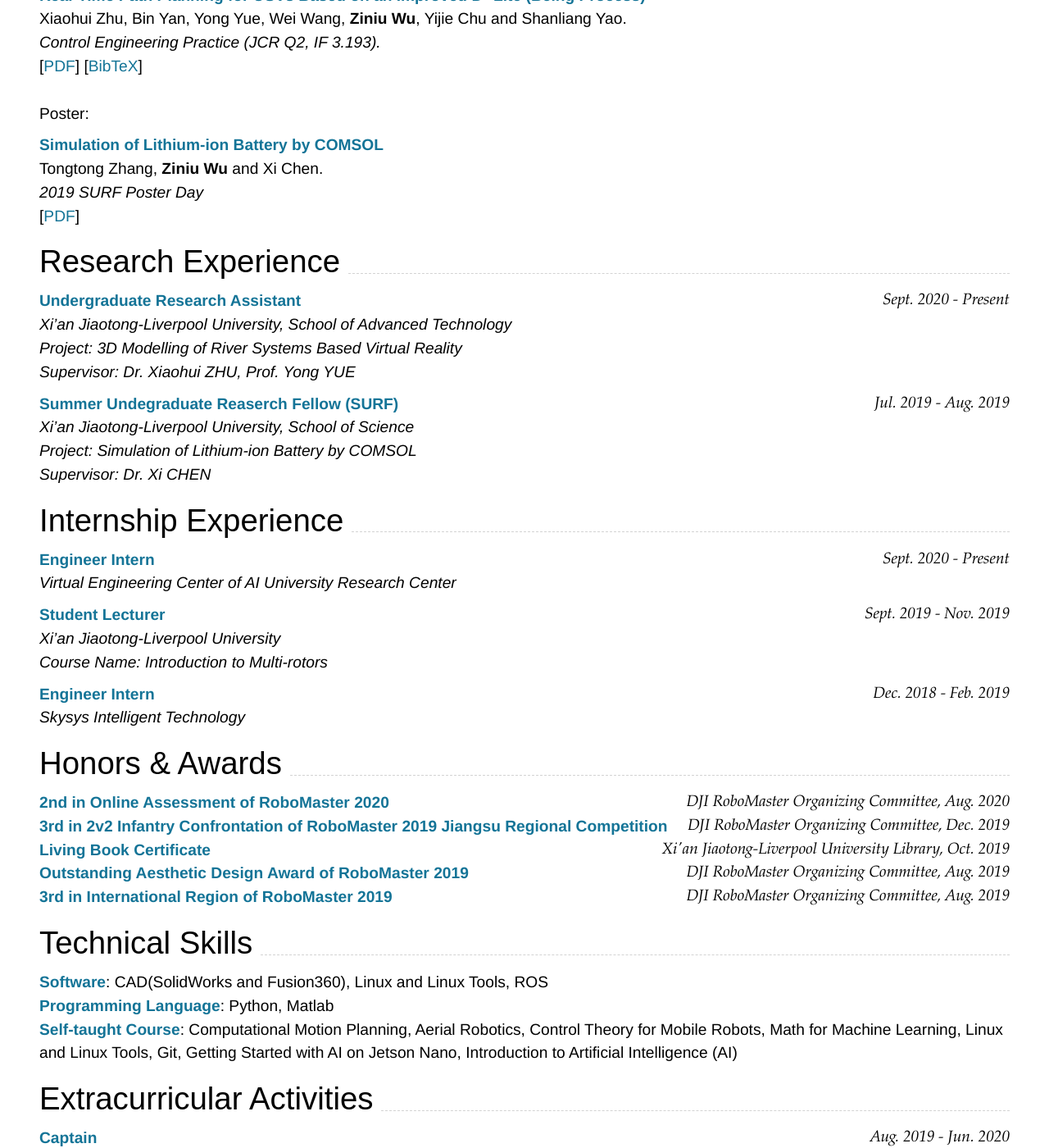
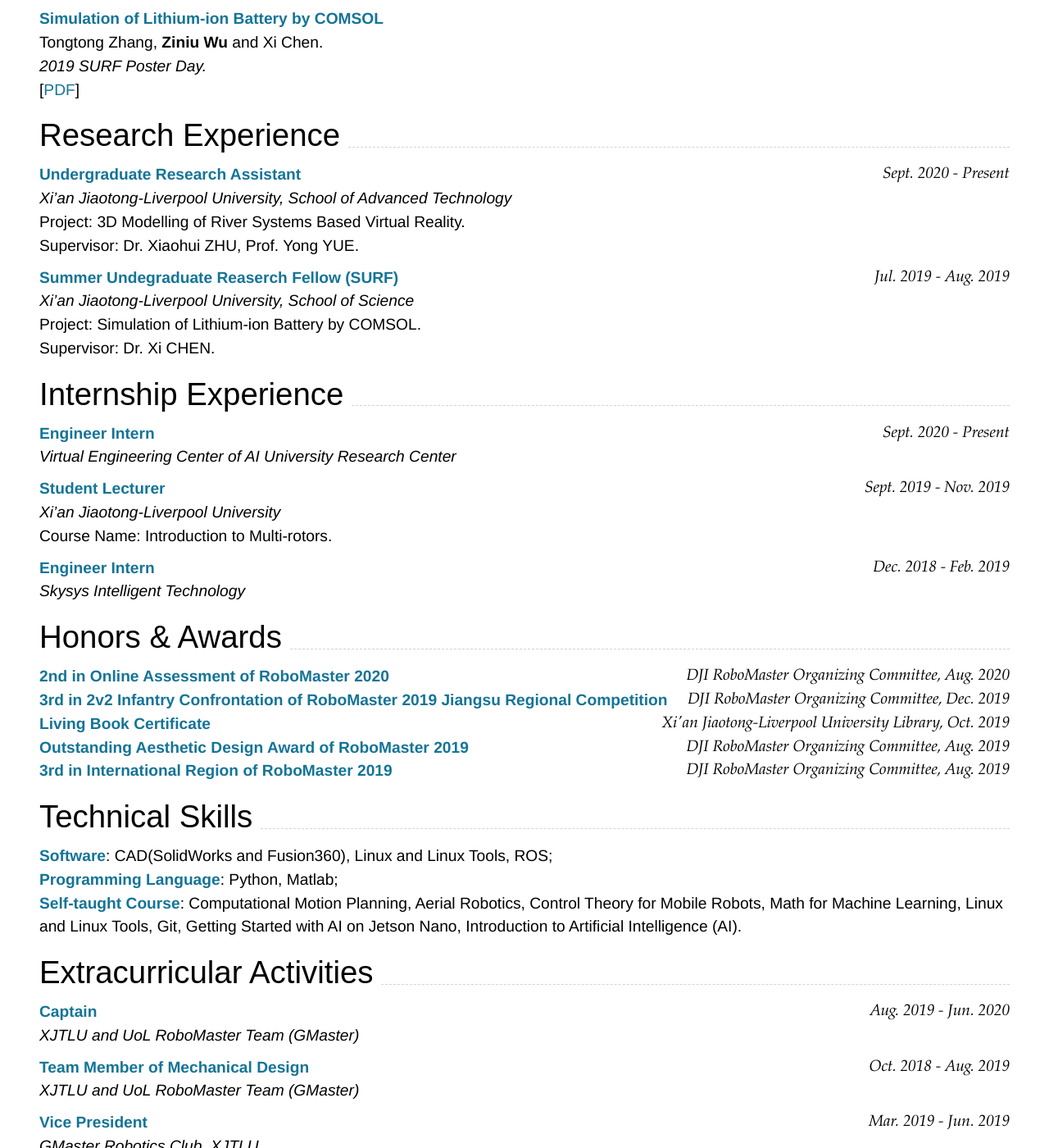
Before and after one commit to RoboDD/ziniu-cv, a Jekyll site: the page built from index.md, in a window 1280 px wide and 1400 px high, scrolled down 613 px. Shown: the whole window at 82% size. Built offline with Jekyll 4.4.1, drawn with Linux system fonts in a browser that asks for light colours; nearby versions of some CDN libraries; some of the changed text lies outside the part shown.

Commit message:
Update index.md

````diff
--- a/index.md
+++ b/index.md
@@ -33,22 +33,24 @@ Supported arguments:
 P. R. China
 ```
 
-- B.Sc. in Applied Mathematics
+- B.Sc. in Applied Mathematics.
 
 
 ## Publication
 
+<!--
 Journal:
 ### [**Real-Time Path Planning for USVs Based on an Improved D* Lite (Being Process)**]()
 Xiaohui Zhu, Bin Yan, Yong Yue, Wei Wang, **Ziniu Wu**, Yijie Chu and Shanliang Yao.<br>
 _Control Engineering Practice (JCR Q2, IF 3.193)._<br>
 [[PDF]()]
 [[BibTeX]()]
+-->
 
 <br>Poster:
 ### [**Simulation of Lithium-ion Battery by COMSOL**]()
 Tongtong Zhang, **Ziniu Wu** and Xi Chen.<br>
-_2019 SURF Poster Day_<br>
+_2019 SURF Poster Day._<br>
 [[PDF]()]
 
 ## Research Experience
@@ -56,18 +58,14 @@ _2019 SURF Poster Day_<br>
 ### [**Undergraduate Research Assistant**]() `Sept. 2020 - Present`
 
 _Xi'an Jiaotong-Liverpool University, School of Advanced Technology_<br>
-
-_Project: 3D Modelling of River Systems Based Virtual Reality_<br>
-
-_Supervisor: Dr. Xiaohui ZHU, Prof. Yong YUE_<br>
+Project: 3D Modelling of River Systems Based Virtual Reality.<br>
+Supervisor: Dr. Xiaohui ZHU, Prof. Yong YUE.<br>
 
 ### [**Summer Undegraduate Reaserch Fellow (SURF)**]() `Jul. 2019 - Aug. 2019`
 
 _Xi'an Jiaotong-Liverpool University, School of Science_<br>
-
-_Project: Simulation of Lithium-ion Battery by COMSOL_<br>
-
-_Supervisor: Dr. Xi CHEN_<br>
+Project: Simulation of Lithium-ion Battery by COMSOL.<br>
+Supervisor: Dr. Xi CHEN.<br>
 
 ## Internship Experience
 
@@ -78,7 +76,7 @@ _Virtual Engineering Center of AI University Research Center_<br>
 ### [**Student Lecturer**]() `Sept. 2019 - Nov. 2019`
 
 _Xi’an Jiaotong-Liverpool University_<br>
-_Course Name: Introduction to Multi-rotors_<br>
+Course Name: Introduction to Multi-rotors.<br>
 
 ### [**Engineer Intern**]() `Dec. 2018 - Feb. 2019`
 
@@ -96,11 +94,11 @@ _Skysys Intelligent Technology_<br>
 
 ## Technical Skills
 
-[**Software**](): CAD(SolidWorks and Fusion360), Linux and Linux Tools, ROS
+[**Software**](): CAD(SolidWorks and Fusion360), Linux and Linux Tools, ROS;
 
-[**Programming Language**](): Python, Matlab
+[**Programming Language**](): Python, Matlab;
 
-[**Self-taught Course**](): Computational Motion Planning, Aerial Robotics, Control Theory for Mobile Robots, Math for Machine Learning, Linux and Linux Tools, Git, Getting Started with AI on Jetson Nano, Introduction to Artificial Intelligence (AI)
+[**Self-taught Course**](): Computational Motion Planning, Aerial Robotics, Control Theory for Mobile Robots, Math for Machine Learning, Linux and Linux Tools, Git, Getting Started with AI on Jetson Nano, Introduction to Artificial Intelligence (AI).
 
 ## Extracurricular Activities
 
````
